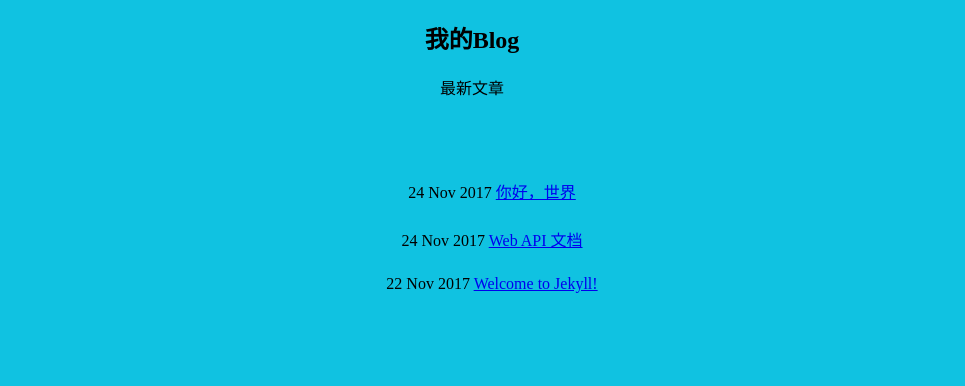
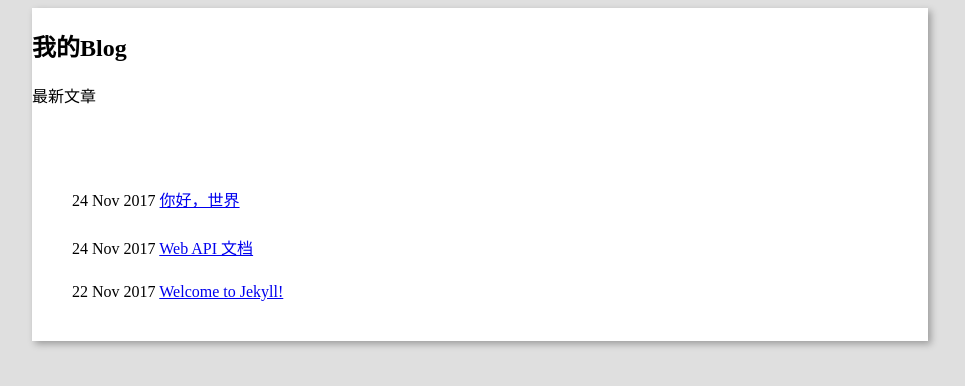
Before and after one commit to heyz-hwl/hwl, a Jekyll site: the page built from index.html, in a window 1280 px wide. Shown: the top 386 px of the page, without its empty margins (168-1133 px from the left). Built offline with Jekyll 4.4.1, drawn with Linux system fonts in a browser that asks for light colours.

Commit message:
add a div

```diff
--- a/_layouts/default.html
+++ b/_layouts/default.html
@@ -5,12 +5,28 @@
   <meta http-equiv="content-type" content="text/html; charset=utf-8" />
   <title>{{ page.title }}</title>
   <style type="text/css">
-		body{background:rgb(16, 194, 225);text-align:center;}
-	</style>
+    body {
+      background-color: #dfdfdf;
+      width: 100%;
+      height: 100%;
+      position: relative;
+    }
+
+    div {
+      background-color: #fff;
+      box-shadow: 3px 3px 7px rgba(0, 0, 0, .3);
+      width: 70%;
+      align-content: center;
+      position: relative;
+      margin: 0 auto;
+    }
+  </style>
 </head>
 
 <body>
-  {{ content }}
+  <div>
+    {{ content }}
+  </div>
 </body>
 
 </html>
```
